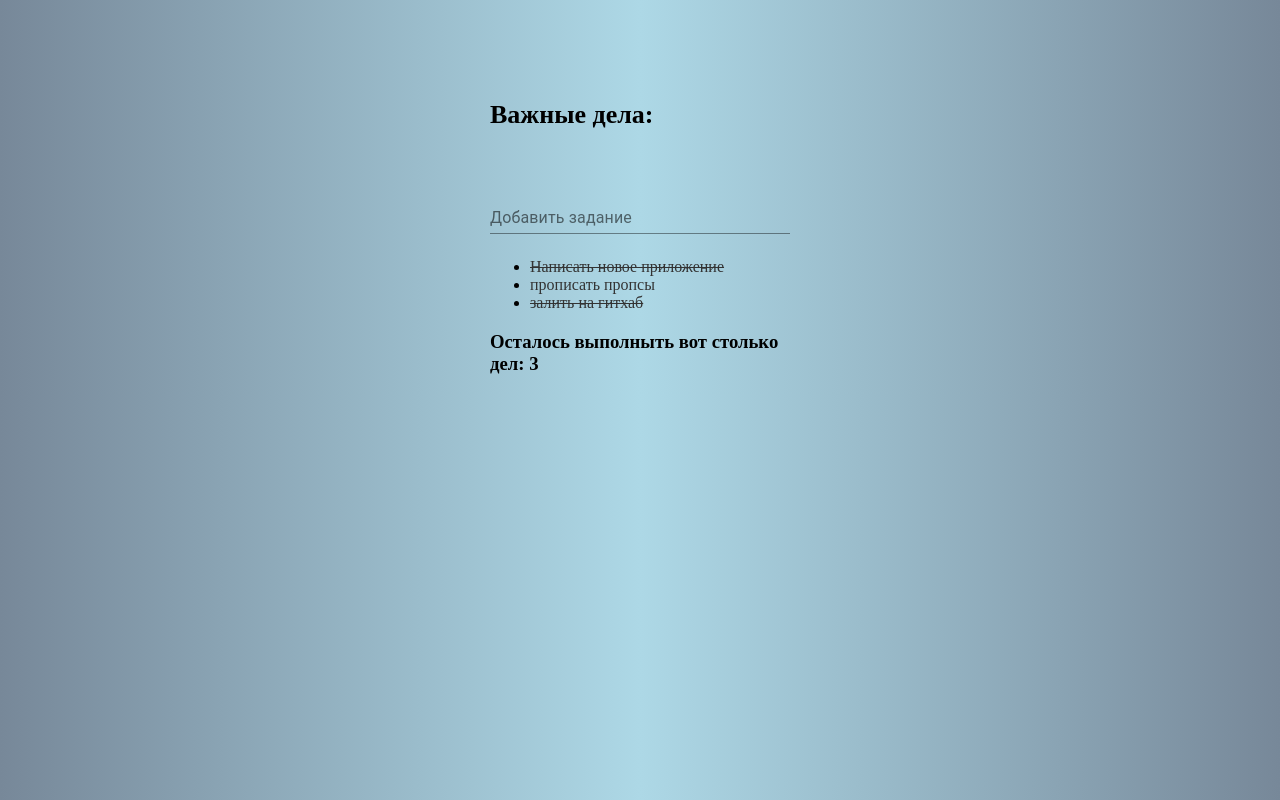
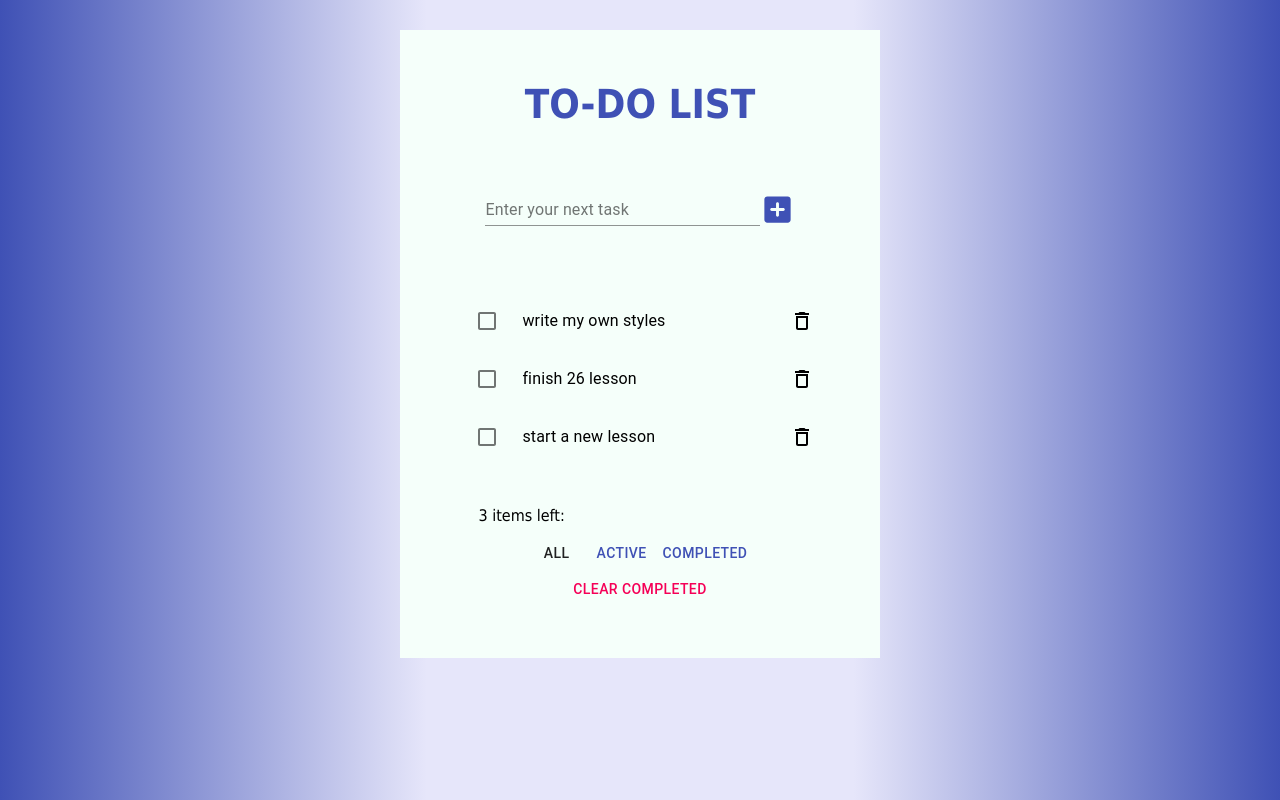
Before and after one commit to WebHeroSchool/Liuba_react, a React (Create React App) app: page / in a window 1280 px wide. Built offline with nearby package versions, Linux system fonts and the light colour scheme.

Commit message:
add my own styles

```diff
--- a/package.json
+++ b/package.json
@@ -3,6 +3,7 @@
   "version": "0.1.0",
   "private": true,
   "dependencies": {
+    "@material-ui/icons": "^4.11.2",
     "@testing-library/jest-dom": "^5.14.1",
     "@testing-library/react": "^11.2.7",
     "@testing-library/user-event": "^12.8.3",
--- a/src/components/App/App.js
+++ b/src/components/App/App.js
@@ -9,21 +9,22 @@ const todoItem ='Написать новое приложение';
 const App = () => {
     const items =[
         {
-          value:'Написать новое приложение',
+          value:'write my own styles',
           isDone: true
         },
         {
-          value: 'прописать пропсы',
-          isDone: false
+          value: 'finish 26 lesson',
+          isDone: true
         },
         {
-          value: 'залить на гитхаб',
-          isDone: true
+          value: 'start a new lesson',
+          isDone: false
         }
     ]
   return(
+
   <div className={styles.wrap}>
-      <h1 className={styles.title}>Важные дела:</h1>
+      <h1 className={styles.title}>TO-DO LIST </h1>
       <InputItem />
       <ItemList items = {items} />
       <Footer count ={3} />
--- a/src/components/App/App.module.css
+++ b/src/components/App/App.module.css
@@ -1,15 +1,22 @@
 body {
-  background-image: linear-gradient(to right, #778899, #ADD8E6, #778899);
-  height: 100%;
-  font-family: Brush Script MT;
+  background-image: linear-gradient(to right, #3f51b5, #E6E6FA, #E6E6FA, #3f51b5);
+  font-family: Tahoma;
 }
 
 .wrap {
   margin: auto;
-  width: 300px;
+  margin-top: 30px;
+  width: 30%;
+  background-color: #F5FFFA;
+  padding: 4%;
 }
 
 .title {
-  margin: 100px 0 40px;
-  font-size: 26px;
+  font-size: 40px;
+  font-weight: 900;
+  text-align: center;
+  margin: 0;
+  color: #3f51b5;
+
+
 }
--- a/src/components/Footer/Footer.js
+++ b/src/components/Footer/Footer.js
@@ -1,5 +1,16 @@
 import React from 'react';
+import styles from './Footer.module.css';
+import Button from '@material-ui/core/Button';
 
-const Footer = ({ count }) => (<h3>Осталось выполныть вот столько дел: {count}</h3>);
+const Footer = ({ count }) => (<footer className={styles.wrap}>
+<div className={styles.count}> {count} items left: </div>
+    <div>
+      <Button className={styles.button}>ALL</Button>
+      <Button color="primary">Active </Button>
+      <Button color="primary">Completed </Button>
+      <Button color="secondary">Clear Completed </Button>
+    </div>
+    </footer>
+  )
 
 export default Footer;
--- /dev/null
+++ b/src/components/Footer/Footer.module.css
@@ -0,0 +1,13 @@
+.count{
+  padding: 40px 0 10px 28px;
+  font-size: 16px;
+  text-align: left;
+}
+
+.wrap{
+  text-align: center;
+}
+
+.button{
+  margin-right: 100px;
+}
--- a/src/components/InputItem/InputItem.js
+++ b/src/components/InputItem/InputItem.js
@@ -1,14 +1,18 @@
 import React from 'react';
 import TextField from '@material-ui/core/TextField';
+import styles from './InputItem.module.css';
+import AddBoxRoundedIcon from '@material-ui/icons/AddBoxRounded';
 
-const InputItem = () => (<div>
+const InputItem = () => (<div className={styles.input}>
   <TextField
+          endIcon={<AddBoxRoundedIcon />}
           id="standard-textarea"
-          label="Добавить задание"
+          label="Enter your next task"
           fullWidth
           margin="normal"
           multiline
         />
+<AddBoxRoundedIcon className={styles.AddBoxRoundedIcon} color="primary" fontSize="large" />
 </div>);
 
 export default InputItem;
--- /dev/null
+++ b/src/components/InputItem/InputItem.module.css
@@ -0,0 +1,9 @@
+.input{
+  display: flex;
+  justify-content: space-between;
+  margin: 35px;
+}
+
+.AddBoxRoundedIcon{
+  margin: 30px 0;
+}
--- a/src/components/Item/Item.module.css
+++ b/src/components/Item/Item.module.css
@@ -1,7 +1,3 @@
 .item {
-  color: #333;
+  color: #000;
 }
-
-.done {
-  text-decoration: line-through;
-}
--- a/src/components/ItemList/ItemList.js
+++ b/src/components/ItemList/ItemList.js
@@ -1,13 +1,22 @@
 import React from 'react';
-import Item from '../Item/Item';
+ import Item from '../Item/Item'
+ import styles from './ItemList.module.css';
+ import Checkbox from '@material-ui/core/Checkbox';
+ import DeleteOutlineIcon from '@material-ui/icons/DeleteOutline';
+ import ListItemText from '@material-ui/core/ListItemText';
+ import ListItem from '@material-ui/core/ListItem';
+ import ListItemIcon from '@material-ui/core/ListItemIcon';
 
-const moreArr = [1,2,3].map(item => item =1);
+ const ItemList = ({ items }) =>(<div>
 
-
-const ItemList = ({ items }) => (<ul>
-    {items.map(item => <li key ={item.value}>
-        <Item value={item.value} isDone={item.isDone} />
-    </li>)}
-</ul>);
-
+     {items.map(item => (
+       <ListItem key={item.value} className={item}>
+         <ListItemIcon>
+           <Checkbox color="primary" inputProps={{'aria-label': 'uncontrolled-checkbox'}} />
+         </ListItemIcon>
+         <ListItemText><Item value={item.value} isDone={item.isDone} /></ListItemText>
+             <DeleteOutlineIcon />
+       </ListItem>
+     ))}
+ </div>);
 export default ItemList;
--- /dev/null
+++ b/src/components/ItemList/ItemList.module.css
@@ -0,0 +1,5 @@
+.item{
+   display: flex;
+   justify-content: space-between;
+   align-items: center;
+}
```
Also changed, not shown: 1 other file (tests, documents, lock files or other folders).
